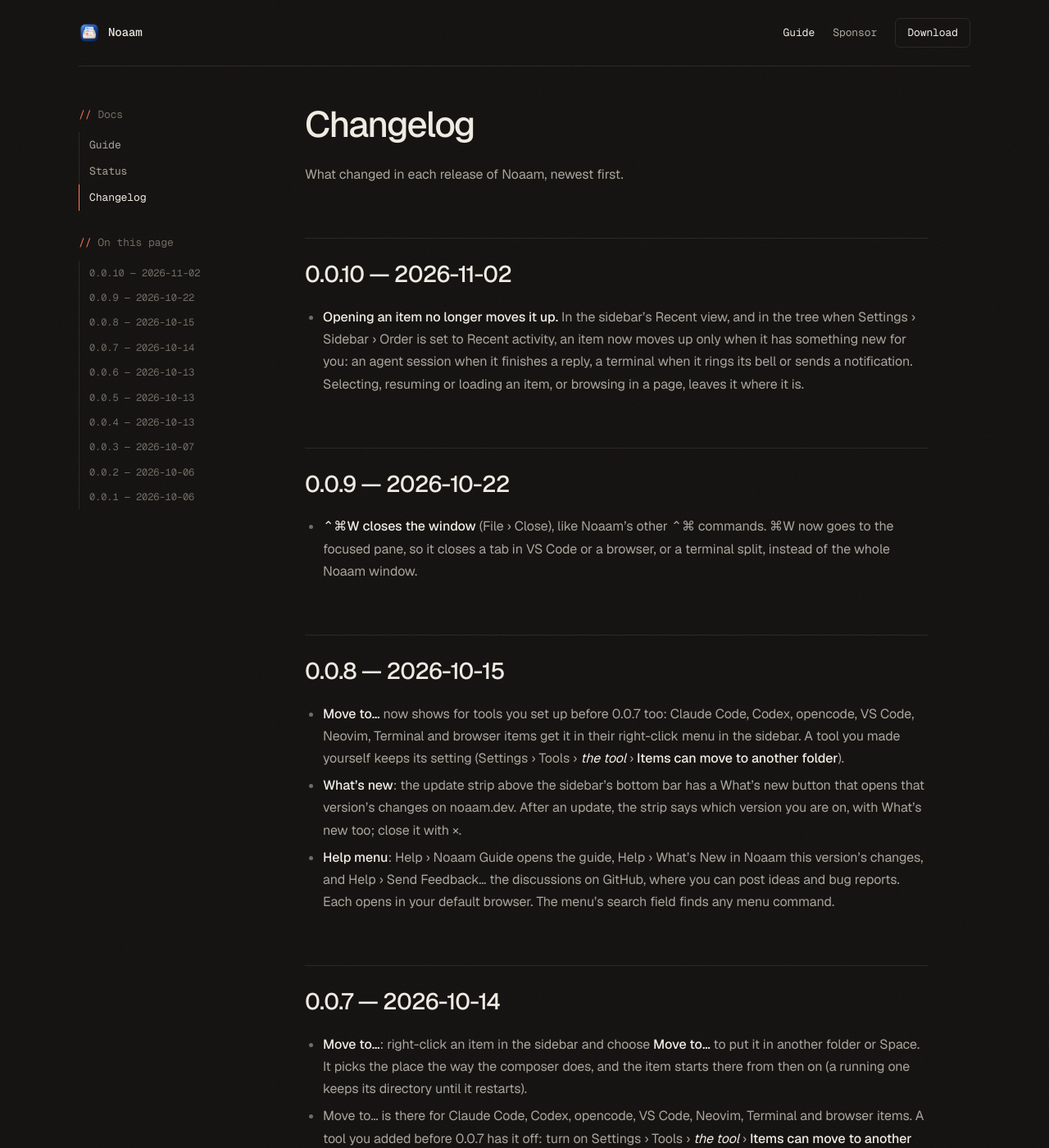
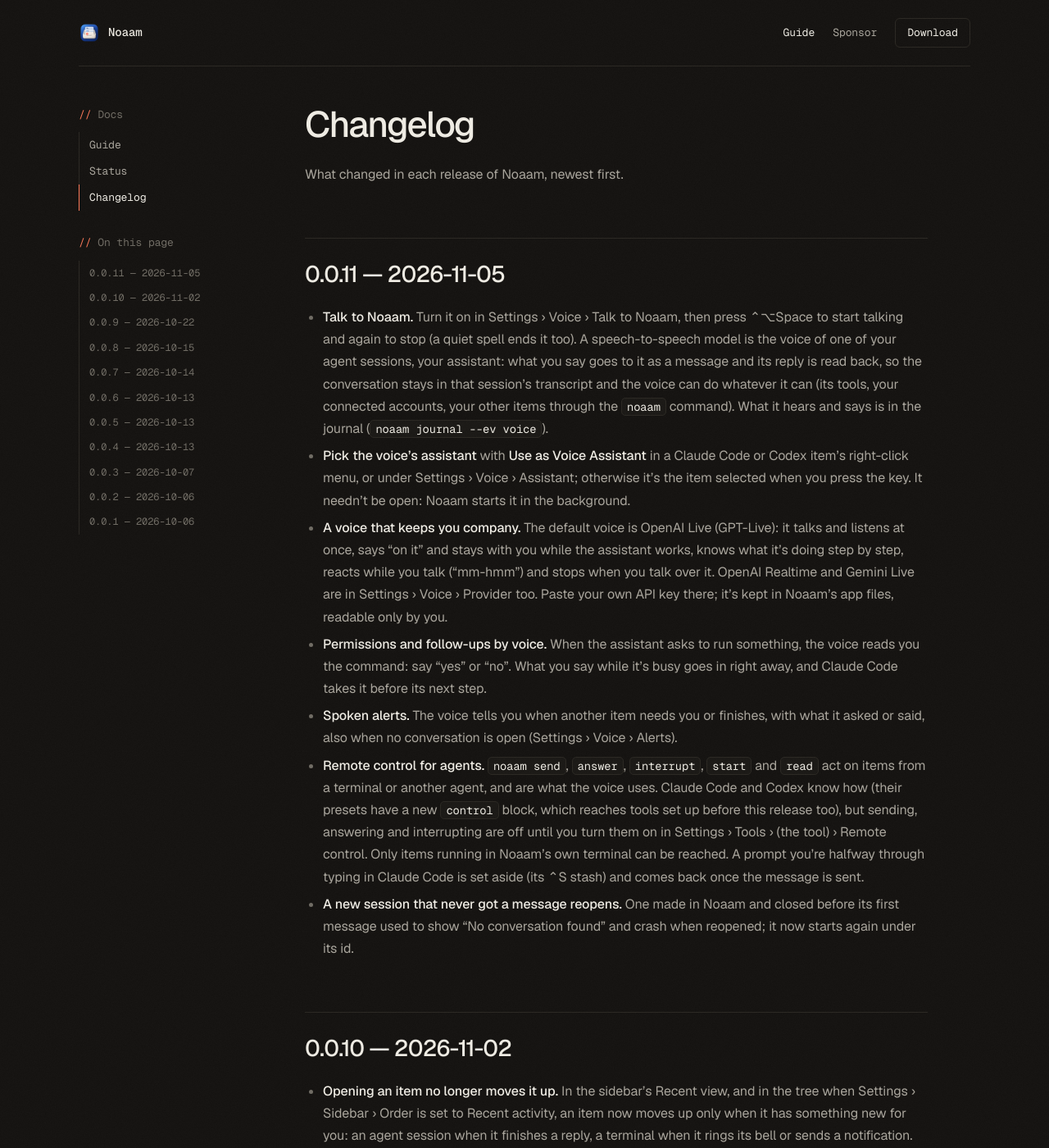
Before and after one commit to conformal-link/noaam-site, a Jekyll site: the page built from docs/changelog.md, in a window 1280 px wide and 1400 px high. Shown: the whole window at 82% size. Built offline with Jekyll 4.4.1, drawn with Linux system fonts in a browser that asks for light colours; our own code applies the rules of GitHub Pages for plain Markdown files.

Commit message:
Noaam 0.0.11: Talk to Noaam

```diff
--- a/docs/changelog.md
+++ b/docs/changelog.md
@@ -1,6 +1,47 @@
 # Changelog
 
 What changed in each release of Noaam, newest first.
+
+## 0.0.11 — 2026-11-05 {#v0.0.11}
+
+- **Talk to Noaam.** Turn it on in Settings › Voice › Talk to Noaam, then
+  press ⌃⌥Space to start talking and again to stop (a quiet spell ends it
+  too). A speech-to-speech model is the voice of one of your agent
+  sessions, your assistant: what you say goes to it as a message and its
+  reply is read back, so the conversation stays in that session's
+  transcript and the voice can do whatever it can (its tools, your
+  connected accounts, your other items through the `noaam` command). What
+  it hears and says is in the journal (`noaam journal --ev voice`).
+- **Pick the voice's assistant** with **Use as Voice Assistant** in a
+  Claude Code or Codex item's right-click menu, or under Settings › Voice
+  › Assistant; otherwise it's the item selected when you press the key.
+  It needn't be open: Noaam starts it in the background.
+- **A voice that keeps you company.** The default voice is OpenAI Live
+  (GPT-Live): it talks and listens at once, says "on it" and stays with
+  you while the assistant works, knows what it's doing step by step,
+  reacts while you talk ("mm-hmm") and stops when you talk over it.
+  OpenAI Realtime and Gemini Live are in Settings › Voice › Provider too.
+  Paste your own API key there; it's kept in Noaam's app files, readable
+  only by you.
+- **Permissions and follow-ups by voice.** When the assistant asks to run
+  something, the voice reads you the command: say "yes" or "no". What you
+  say while it's busy goes in right away, and Claude Code takes it before
+  its next step.
+- **Spoken alerts.** The voice tells you when another item needs you or
+  finishes, with what it asked or said, also when no conversation is open
+  (Settings › Voice › Alerts).
+- **Remote control for agents.** `noaam send`, `answer`, `interrupt`,
+  `start` and `read` act on items from a terminal or another agent, and are
+  what the voice uses. Claude Code and Codex know how (their presets have a
+  new `control` block, which reaches tools set up before this release too),
+  but sending, answering and interrupting are off until you turn them on in
+  Settings › Tools › (the tool) › Remote control. Only items running in
+  Noaam's own terminal can be reached. A prompt you're halfway through
+  typing in Claude Code is set aside (its ⌃S stash) and comes back once
+  the message is sent.
+- **A new session that never got a message reopens.** One made in Noaam
+  and closed before its first message used to show "No conversation
+  found" and crash when reopened; it now starts again under its id.
 
 ## 0.0.10 — 2026-11-02 {#v0.0.10}
 
```
Also changed, not shown: appcast.xml (+8 -0 lines), docs/status.md (+40 -0 lines).
